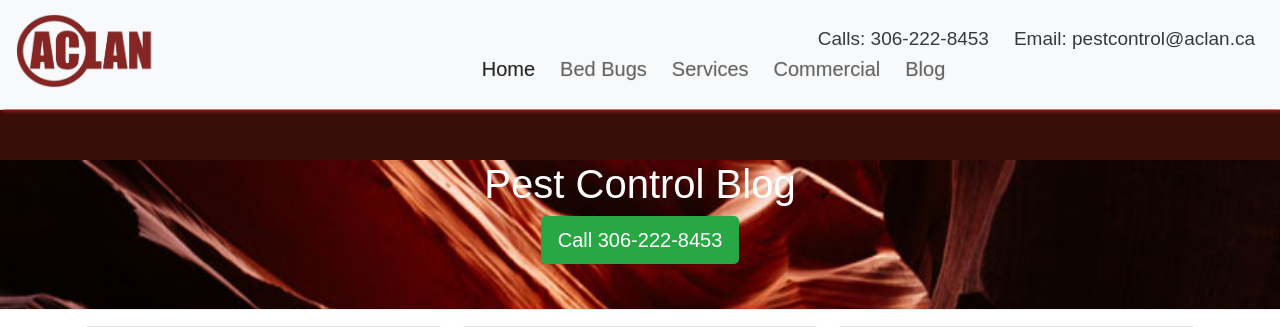
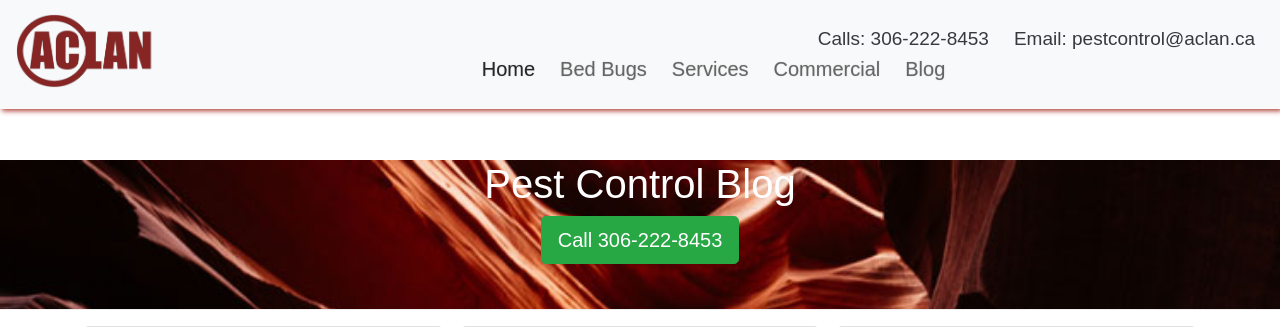
Before and after one commit to weizhang1994/weizhang1994.github.io, a PHP site: page /blog.html in a window 1280 px wide. Shown: the top 327 px of the page. Run offline with PHP 8.4, Linux system fonts and the light colour scheme; some libraries are stand-ins or nearby versions.

Commit message:
Update style.css

```diff
--- a/aclan/css/style.css
+++ b/aclan/css/style.css
@@ -80,7 +80,6 @@ body {
   background-size:cover;
   background-repeat: no-repeat ;
   background-attachment: fixed;
-  background-color: rgb(56, 14, 8);
 
   color:  #fff;
   border-bottom: 1px #eee solid;
```
